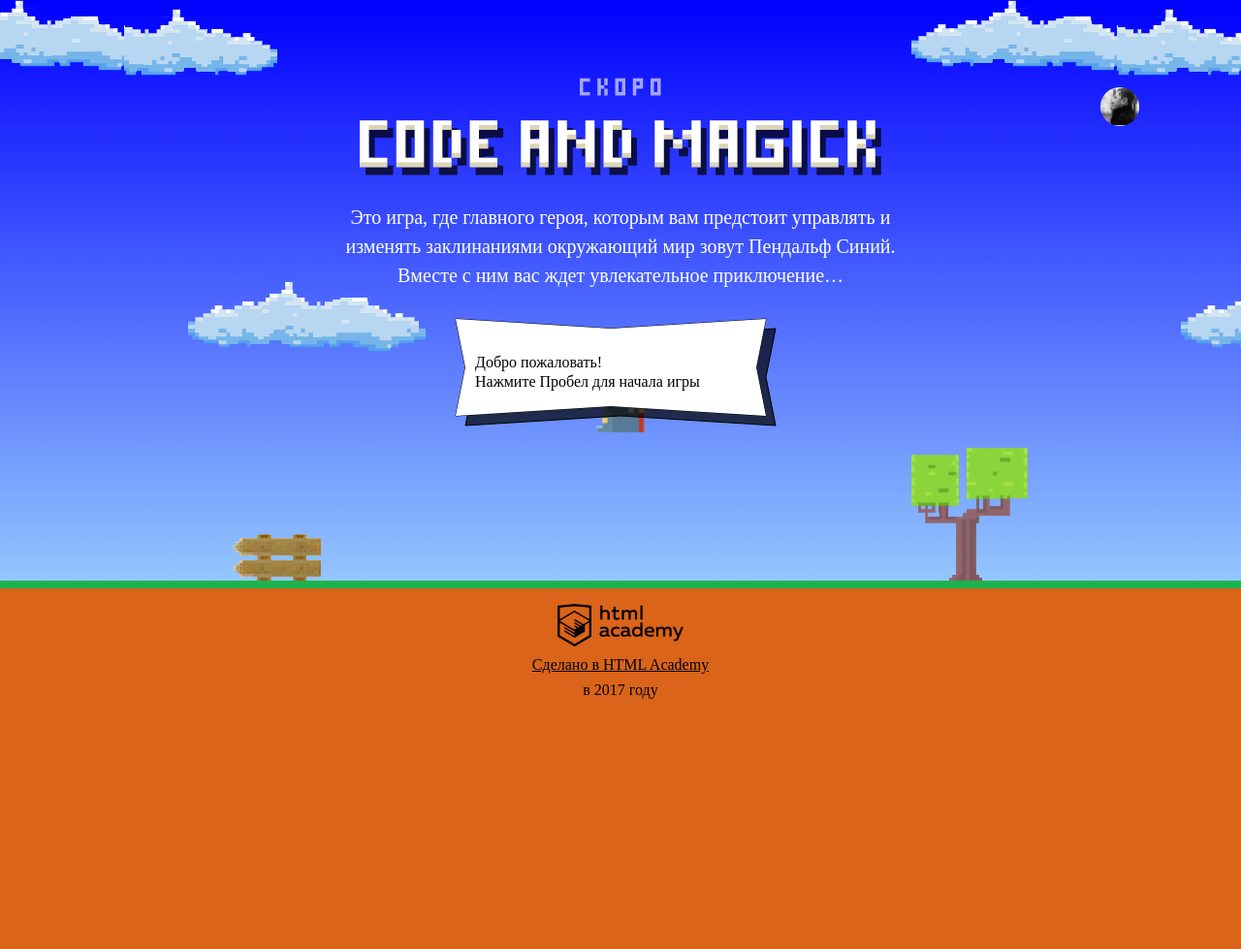
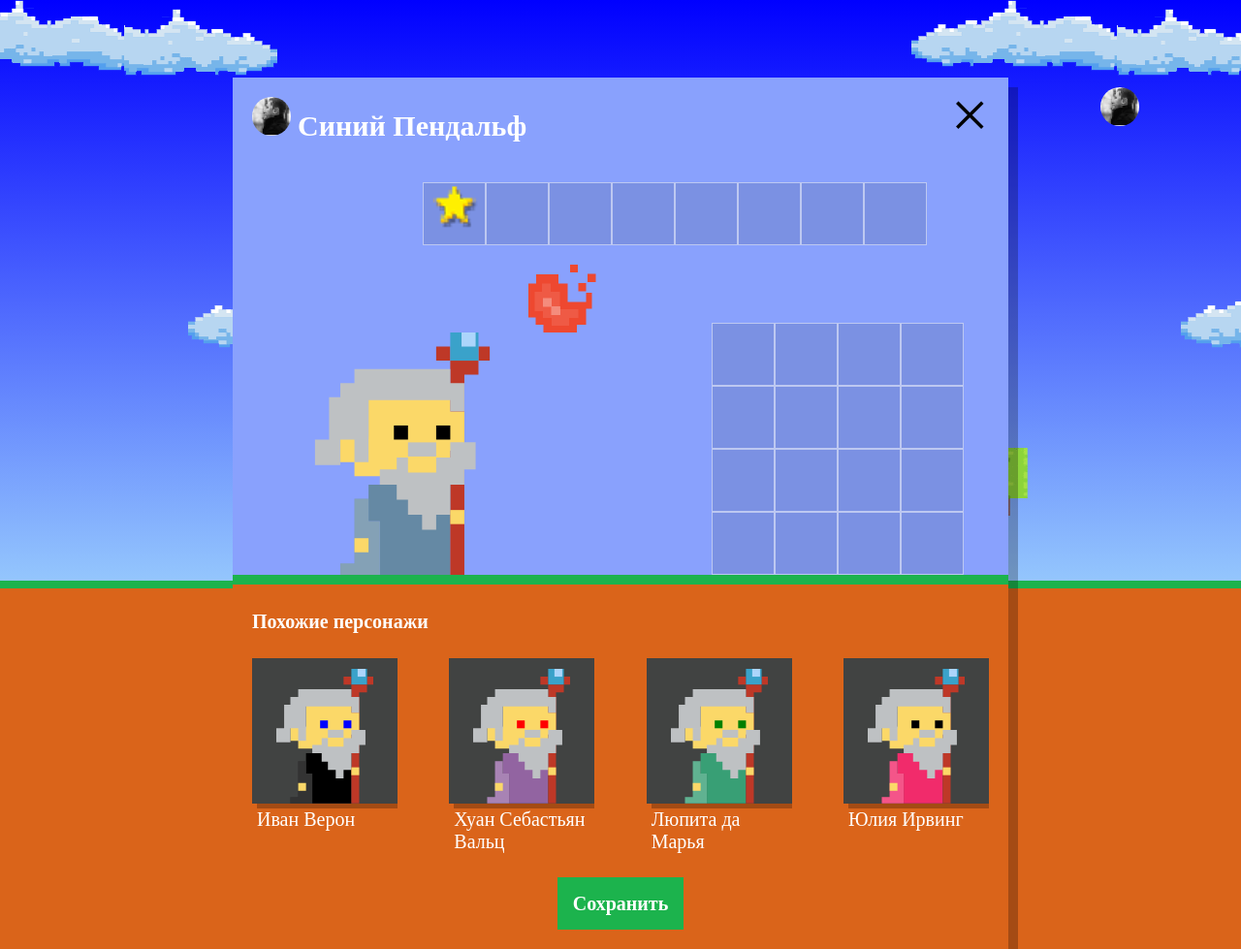
Before and after one commit to charmochka/377353-code-and-magick, a website: page index.html in a window 1280 px wide. Shown: the whole page at 97% size. Before the commit the page ends 800 px from the top, so only its background shows below. Drawn offline with Linux system fonts and the light colour scheme; a web font is replaced by a local one.

Commit message:
Add setup wizadr 1

```diff
--- a/index.html
+++ b/index.html
@@ -199,6 +199,7 @@
     return height / 3 - getWizardHeight(wizardWidth) / 2;
   }
 </script>
+<script src="js/setup.js"></script>
 <script src="js/stat.js"></script>
 <script src="js/game.js"></script>
 
--- /dev/null
+++ b/js/setup.js
@@ -0,0 +1,50 @@
+'use strict';
+
+var WIZARD_COUNT = 4;
+var firstName = ['Иван','Хуан Себастьян', 'Мария', 'Кристоф', 'Виктор', 'Юлия', 'Люпита', 'Вашингтон'];
+var lastName = ['да Марья', 'Верон', 'Мирабелла', 'Вальц', 'Онопко', 'Топольницкая', 'Нионго', 'Ирвинг'];
+var coatColor = ['rgb(101, 137, 164)', 'rgb(241, 43, 107)', 'rgb(146, 100, 161)', 'rgb(56, 159, 117)', 'rgb(0, 0, 0)'];
+var eyesColor = ['black', 'red', 'blue', 'yellow', 'green'];
+var wizards = [];
+
+document.querySelector('.setup').classList.remove('hidden');
+document.querySelector('.setup-similar').classList.remove('hidden');
+
+var similarListElement = document.querySelector('.setup-similar-list');
+var similarWizardTemplate = document.querySelector('#similar-wizard-template').content.querySelector('.setup-similar-item');
+
+function createWizard(wizard) {
+  wizardElement.querySelector('.setup-similar-label').textContent = wizard.name;
+  wizardElement.querySelector('.wizard-coat').style.fill = wizard.coatColor;
+  wizardElement.querySelector('.wizard-eyes').style.fill = wizard.eyesColor;
+  similarListElement.appendChild(wizardElement);
+};
+
+function shuffleArray(array) {
+  for (var i = array.length - 1; i > 0; i--) {
+    var j = Math.floor(Math.random() * (i + 1));
+    var temp = array[i];
+    array[i] = array[j];
+    array[j] = temp;
+  }
+  return array
+};
+
+var randomNameFirst = shuffleArray(firstName);
+var randomNameLast = shuffleArray(lastName);
+var randomCoatColor = shuffleArray(coatColor);
+var randomEyesColor = shuffleArray(eyesColor);
+
+for (var i = 0; i < WIZARD_COUNT; i++) {
+  var randomWizard = {
+    name: randomNameFirst[i] + ' ' + randomNameLast[i],
+    coatColor: randomCoatColor[i],
+    eyesColor: randomEyesColor[i]
+  }
+  wizards.push(randomWizard);
+}
+
+for (var i = 0; i < wizards.length; i++) {
+  var wizardElement = similarWizardTemplate.cloneNode(true);
+  createWizard(wizards[i]);
+}
```
